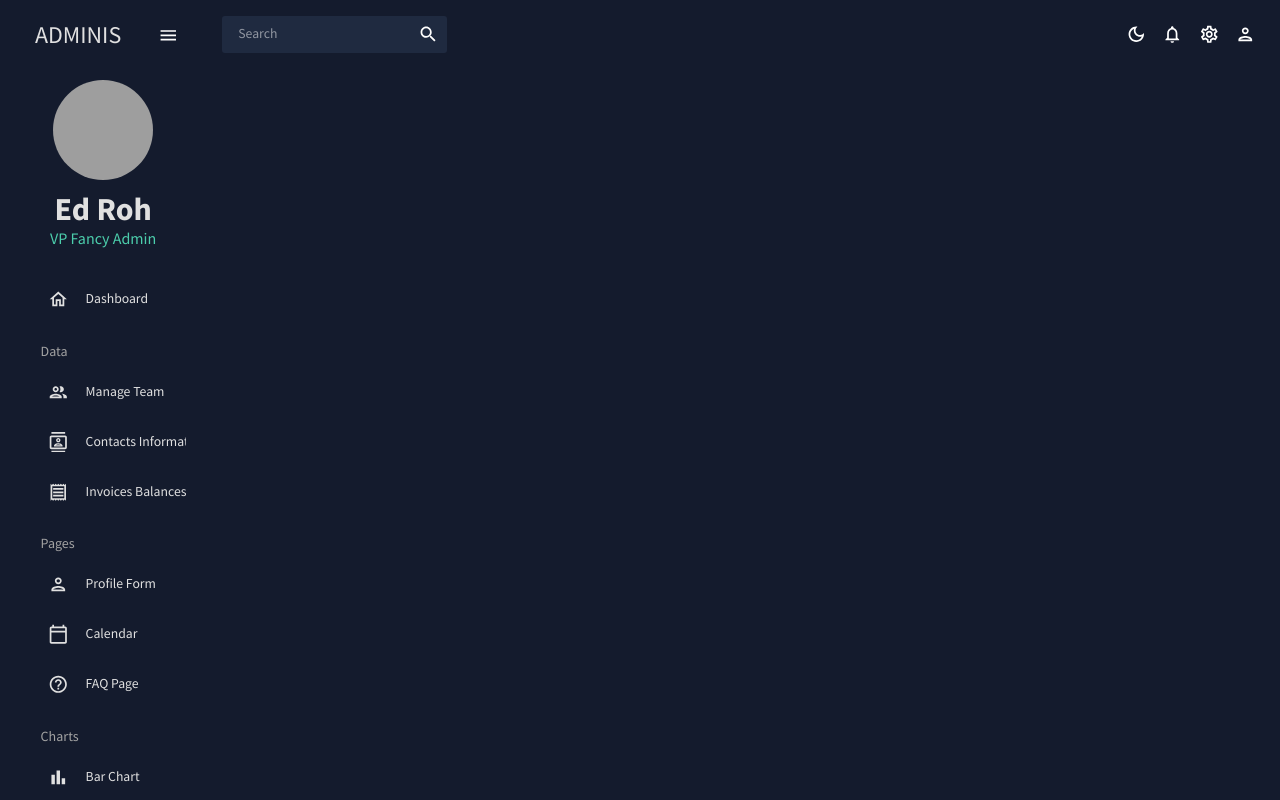
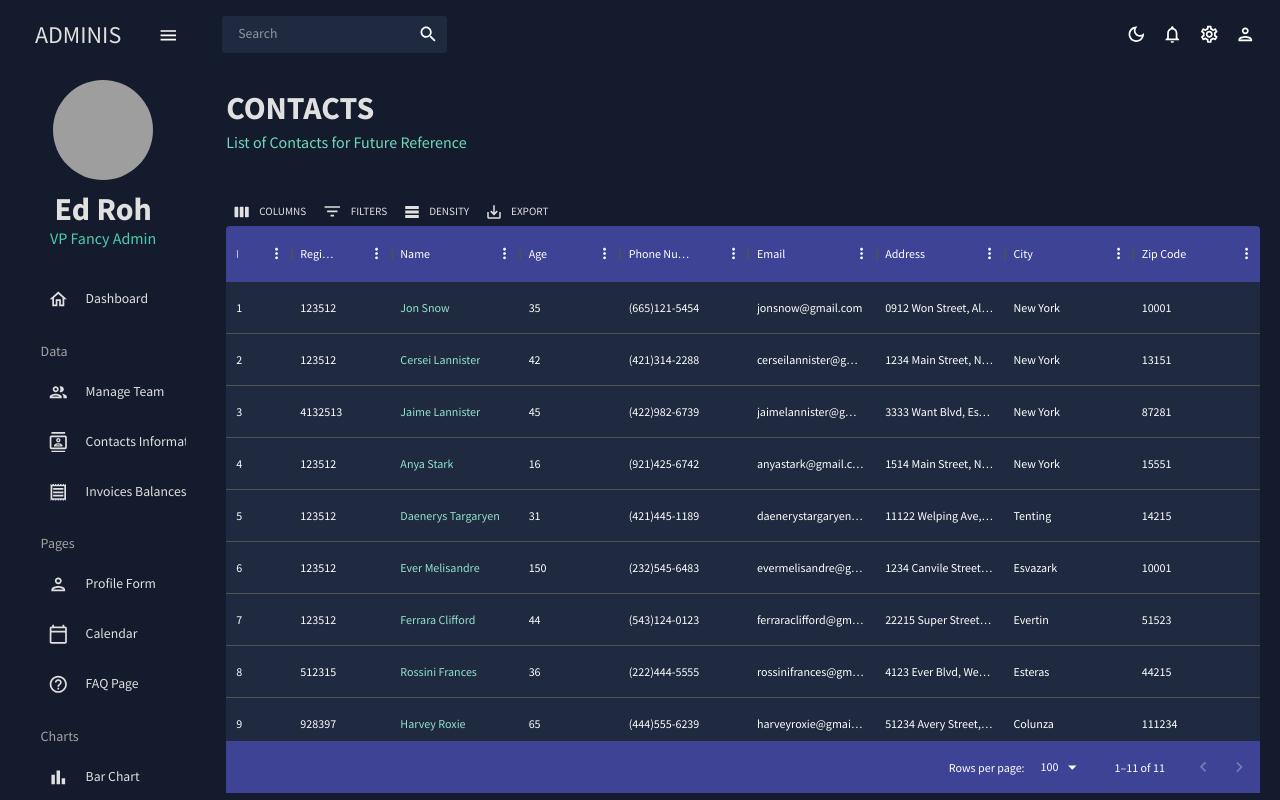
Before and after one commit to RupsanaAkter/admin-dashboard, a React (Create React App) app: page /contacts in a window 1280 px wide. Shown: the top 800 px of the page. Built offline with nearby package versions, Linux system fonts and the light colour scheme; grey boxes are pictures that could not be loaded.

Commit message:
added contacts

```diff
--- a/src/App.js
+++ b/src/App.js
@@ -8,6 +8,7 @@
 import Sidebar from "./scenes/Global/Sidebar";
 import Topbar from "./scenes/Global/Topbar";
 import Team from "./scenes/Team/Team";
+import Contacts from "./scenes/Contacts/Contacts";
 
 
 function App() {
@@ -25,7 +26,7 @@
             <Routes>
               <Route path="/" element={<Dashboard />} />
                <Route path="/team" element={<Team />} />
-              {/* <Route path="/contacts" element={<Contacts />} /> */}
+              <Route path="/contacts" element={<Contacts />} />
               {/* <Route path="/invoices" element={<Invoices />} /> */}
               {/* <Route path="/form" element={<Form />} /> */}
               {/* <Route path="/bar" element={<Bar />} /> */}
--- /dev/null
+++ b/src/scenes/Contacts/Contacts.js
@@ -0,0 +1,103 @@
+import { DataGrid,GridToolbar } from '@mui/x-data-grid';
+import {mockDataContacts} from '../../data/Mockdata'
+import React from 'react';
+import { useTheme } from '@emotion/react';
+import { tokens } from '../../theme';
+import { Box } from '@mui/material';
+import Header from '../../components/Header/Header';
+
+const Contacts = () => {
+    const theme = useTheme();
+  const colors = tokens(theme.palette.mode);
+
+  const columns = [
+    { field: "id", headerName: "ID", flex: 0.5 },
+    { field: "registrarId", headerName: "Registrar ID" },
+    {
+      field: "name",
+      headerName: "Name",
+      flex: 1,
+      cellClassName: "name-column--cell",
+    },
+    {
+      field: "age",
+      headerName: "Age",
+      type: "number",
+      headerAlign: "left",
+      align: "left",
+    },
+    {
+      field: "phone",
+      headerName: "Phone Number",
+      flex: 1,
+    },
+    {
+      field: "email",
+      headerName: "Email",
+      flex: 1,
+    },
+    {
+      field: "address",
+      headerName: "Address",
+      flex: 1,
+    },
+    {
+      field: "city",
+      headerName: "City",
+      flex: 1,
+    },
+    {
+      field: "zipCode",
+      headerName: "Zip Code",
+      flex: 1,
+    },
+  ];
+    return (
+        <Box m="20px">
+        <Header
+          title="CONTACTS"
+          subtitle="List of Contacts for Future Reference"
+        />
+        <Box
+          m="40px 0 0 0"
+          height="75vh"
+          sx={{
+            "& .MuiDataGrid-root": {
+              border: "none",
+            },
+            "& .MuiDataGrid-cell": {
+              borderBottom: "none",
+            },
+            "& .name-column--cell": {
+              color: colors.greenAccent[300],
+            },
+            "& .MuiDataGrid-columnHeaders": {
+              backgroundColor: colors.blueAccent[700],
+              borderBottom: "none",
+            },
+            "& .MuiDataGrid-virtualScroller": {
+              backgroundColor: colors.primary[400],
+            },
+            "& .MuiDataGrid-footerContainer": {
+              borderTop: "none",
+              backgroundColor: colors.blueAccent[700],
+            },
+            "& .MuiCheckbox-root": {
+              color: `${colors.greenAccent[200]} !important`,
+            },
+            "& .MuiDataGrid-toolbarContainer .MuiButton-text": {
+              color: `${colors.grey[100]} !important`,
+            },
+          }}
+        >
+          <DataGrid
+            rows={mockDataContacts}
+            columns={columns}
+            components={{ Toolbar: GridToolbar }}
+          />
+        </Box>
+      </Box>
+    );
+};
+
+export default Contacts;
```
